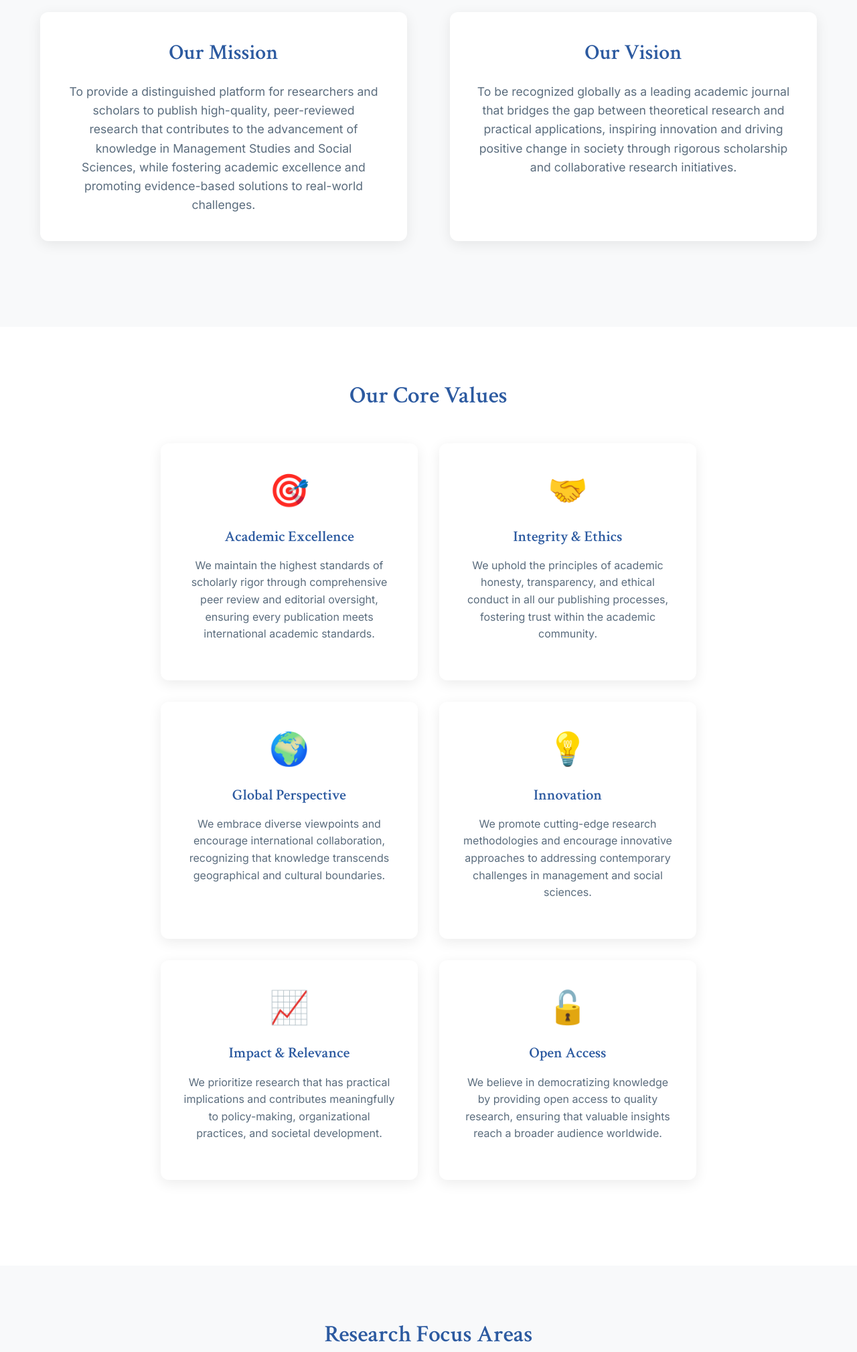
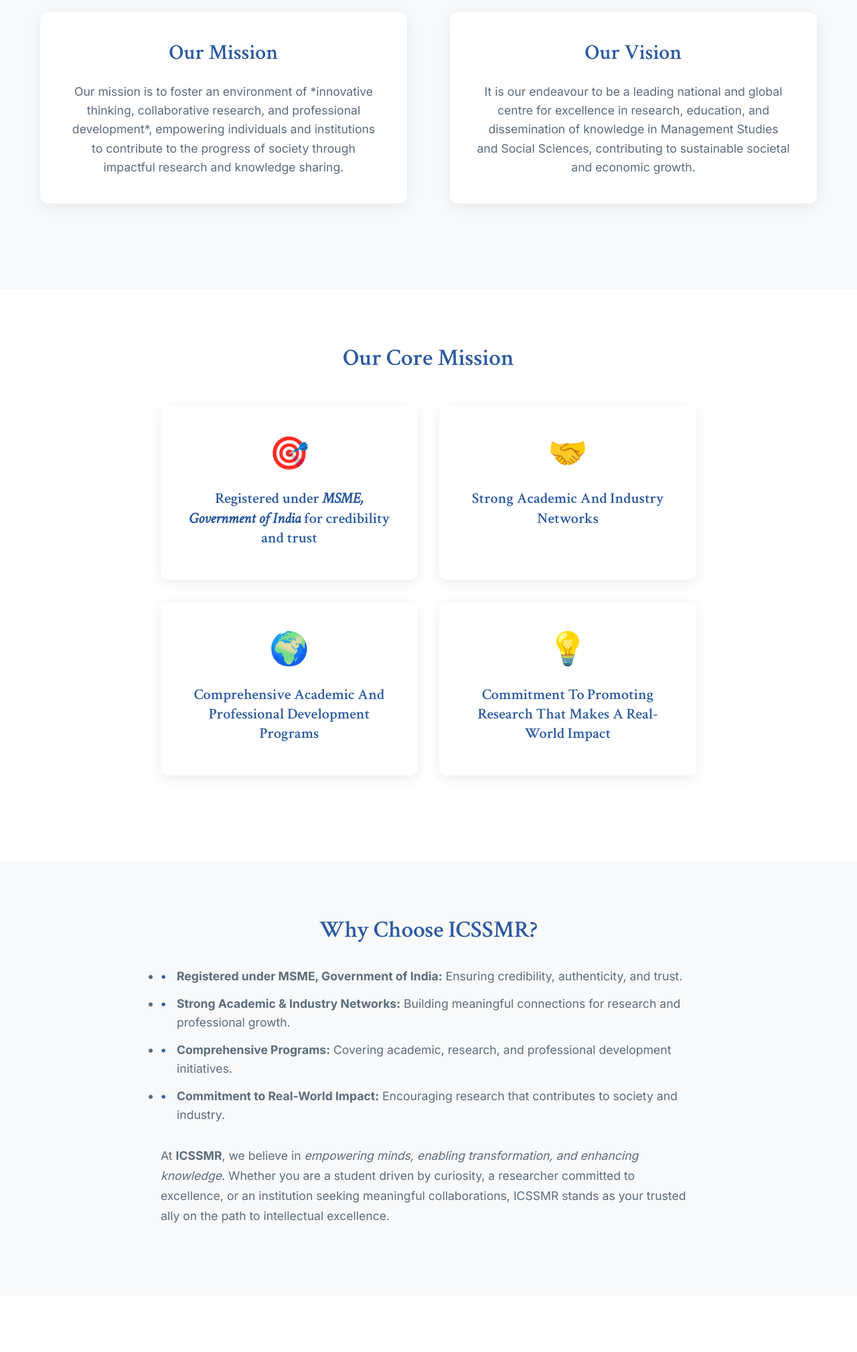
Before and after one commit to Apurba0125/journal, a plain HTML site: page aboutthejournal.html in a window 1280 px wide. Shown: the part 1220-3239 px from the top of the page at 67% size. Drawn offline with Linux system fonts and the light colour scheme.

Commit message:
first commit

```diff
--- a/aboutthejournal.html
+++ b/aboutthejournal.html
@@ -730,17 +730,25 @@
             <div class="mission-vision">
                 <div class="mission-card fade-in">
                     <h3>Our Mission</h3>
-                    <p>To provide a distinguished platform for researchers and scholars to publish high-quality,
-                        peer-reviewed research that contributes to the advancement of knowledge in Management Studies
-                        and Social Sciences, while fostering academic excellence and promoting evidence-based solutions
-                        to real-world challenges.</p>
+                    <p>Our mission is to foster an environment of *innovative thinking, collaborative research, and professional development*,
+                    empowering individuals and institutions to contribute to the progress of society through impactful research and
+                    knowledge sharing.</p>
+                    <!-- <ol >
+                        <li>To nurture academic talent and promote research excellence.</li>
+                        <li>To bridge the gap between theory and practice in various domains of Management Studies and Social Sciences.</li>
+                        <li>To create collaborative platforms for multi-disciplinary research.</li>
+                        <li>To support innovations that address societal challenges.</li>
+                    </ol> -->
                 </div>
-                <div class="vision-card fade-in">
+                <div class="vision-card fade-in" >
                     <h3>Our Vision</h3>
-                    <p>To be recognized globally as a leading academic journal that bridges the gap between theoretical
-                        research and practical applications, inspiring innovation and driving positive change in society
-                        through rigorous scholarship and collaborative research initiatives.</p>
+                    <p>
+                        It is our endeavour to be a leading national and global centre for excellence
+                        in research, education, and dissemination of knowledge in Management Studies
+                        and Social Sciences, contributing to sustainable societal and economic growth.
+                    </p>
                 </div>
+
             </div>
         </div>
     </section>
@@ -749,54 +757,50 @@
     <section class="content-section">
         <div class="container">
             <div class="section-content">
-                <h2>Our Core Values</h2>
+                <h2>Our Core Mission</h2>
                 <div class="values-grid">
                     <div class="value-item fade-in">
                         <div class="value-icon">🎯</div>
-                        <h4>Academic Excellence</h4>
-                        <p>We maintain the highest standards of scholarly rigor through comprehensive peer review and
-                            editorial oversight, ensuring every publication meets international academic standards.</p>
+                        <h4><strong>Registered under <em>MSME, Government of India</em></strong> for credibility and trust</h4>
+
                     </div>
                     <div class="value-item fade-in">
                         <div class="value-icon">🤝</div>
-                        <h4>Integrity & Ethics</h4>
-                        <p>We uphold the principles of academic honesty, transparency, and ethical conduct in all our
-                            publishing processes, fostering trust within the academic community.</p>
+                        <h4>Strong Academic And Industry Networks</h4>
+
                     </div>
                     <div class="value-item fade-in">
                         <div class="value-icon">🌍</div>
-                        <h4>Global Perspective</h4>
-                        <p>We embrace diverse viewpoints and encourage international collaboration, recognizing that
-                            knowledge transcends geographical and cultural boundaries.</p>
+                        <h4>Comprehensive Academic And Professional Development Programs</h4>
+
                     </div>
                     <div class="value-item fade-in">
                         <div class="value-icon">💡</div>
-                        <h4>Innovation</h4>
-                        <p>We promote cutting-edge research methodologies and encourage innovative approaches to
-                            addressing contemporary challenges in management and social sciences.</p>
+                        <h4>Commitment To Promoting Research That Makes A Real-World Impact</h4>
+
                     </div>
-                    <div class="value-item fade-in">
+                    <!-- <div class="value-item fade-in">
                         <div class="value-icon">📈</div>
                         <h4>Impact & Relevance</h4>
                         <p>We prioritize research that has practical implications and contributes meaningfully to
                             policy-making, organizational practices, and societal development.</p>
-                    </div>
-                    <div class="value-item fade-in">
+                    </div> -->
+                    <!-- <div class="value-item fade-in">
                         <div class="value-icon">🔓</div>
                         <h4>Open Access</h4>
                         <p>We believe in democratizing knowledge by providing open access to quality research, ensuring
                             that valuable insights reach a broader audience worldwide.</p>
-                    </div>
+                    </div> -->
                 </div>
             </div>
         </div>
     </section>
 
     <!-- Research Focus Areas -->
-    <section class="content-section">
+    <!-- <section class="content-section">
         <div class="container">
             <div class="section-content">
-                <h2>Research Focus Areas</h2>
+                <h2>Why Choose ICSSMR?</h2>
                 <p>Our journal welcomes high-quality research across a broad spectrum of disciplines within Management
                     Studies and Social Sciences. We particularly encourage submissions in the following areas:</p>
 
@@ -824,7 +828,34 @@
                 </ul>
             </div>
         </div>
+    </section> -->
+
+    <section class="content-section">
+        <div class="container">
+            <div class="section-content">
+                <h2>Why Choose ICSSMR?</h2>
+                <ul>
+                    <li><strong>Registered under MSME, Government of India:</strong> Ensuring credibility, authenticity, and
+                        trust.</li>
+                    <li><strong>Strong Academic & Industry Networks:</strong> Building meaningful connections for research
+                        and professional growth.</li>
+                    <li><strong>Comprehensive Programs:</strong> Covering academic, research, and professional development
+                        initiatives.</li>
+                    <li><strong>Commitment to Real-World Impact:</strong> Encouraging research that contributes to society
+                        and industry.</li>
+                </ul>
+
+                <p>
+                    At <strong>ICSSMR</strong>, we believe in
+                    <em>empowering minds, enabling transformation, and enhancing knowledge</em>.
+                    Whether you are a student driven by curiosity, a researcher committed to excellence,
+                    or an institution seeking meaningful collaborations, ICSSMR stands as your trusted ally
+                    on the path to intellectual excellence.
+                </p>
+            </div>
+        </div>
     </section>
+
 
     <!-- Publication Timeline -->
     <section class="content-section">
@@ -900,7 +931,7 @@
         <div class="container">
             <div class="footer-content">
                 <div class="footer-section">
-                    <h4>ICSSMR Journal</h4>
+                    <h4>ICSSMR</h4>
                     <p>Pioneering the future of academic publishing through innovation, excellence, and global
                         collaboration in Management Studies and Social Sciences.</p>
                     <!-- <div class="social-links">
```
Also changed, not shown: index.html (+43 -16 lines).
